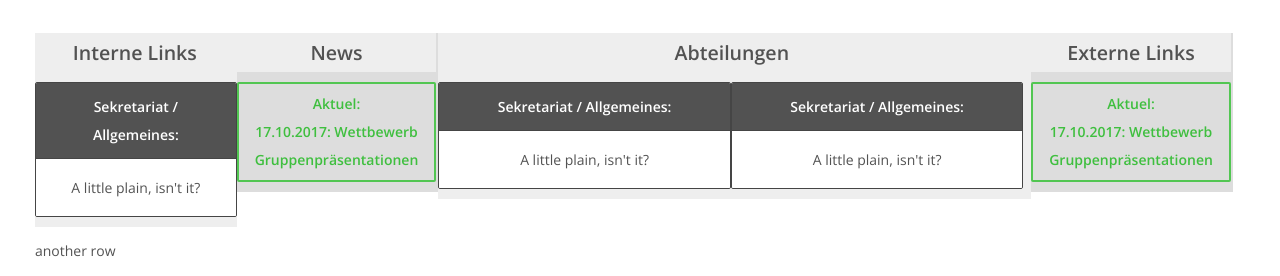
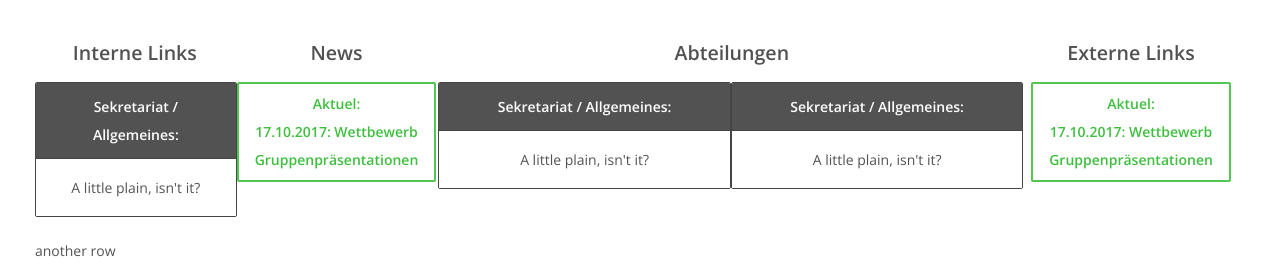
Before and after one commit to grg-ingenieure/intranet-template, a plain HTML site: page index.html in a window 1280 px wide. Shown: the part 160-436 px from the top of the page. Drawn offline with nearby package versions, Linux system fonts and the light colour scheme.

Commit message:
Small color correction

```diff
--- a/index.html
+++ b/index.html
@@ -13,8 +13,8 @@
     <link href='https://fonts.googleapis.com/css?family=Open+Sans:400,400italic,600' rel='stylesheet' type='text/css'>
     <style>
         body{font-family: 'Open Sans', sans-serif;padding-top:20px;}
-        #example .box, .full{background-color: #EEE;text-align: center;}
-        .full:nth-child(even){background-color: #DDD;}
+        #example .box, .full{background-color: fff;text-align: center;}
+        .full:nth-child(even){background-color: fff;}
         .header .logo a{padding: 5px 20px 0}
         .header .logo a:hover{background: 0 0}
         .main .header{margin: 100px 0 70px;text-align: center}
```
